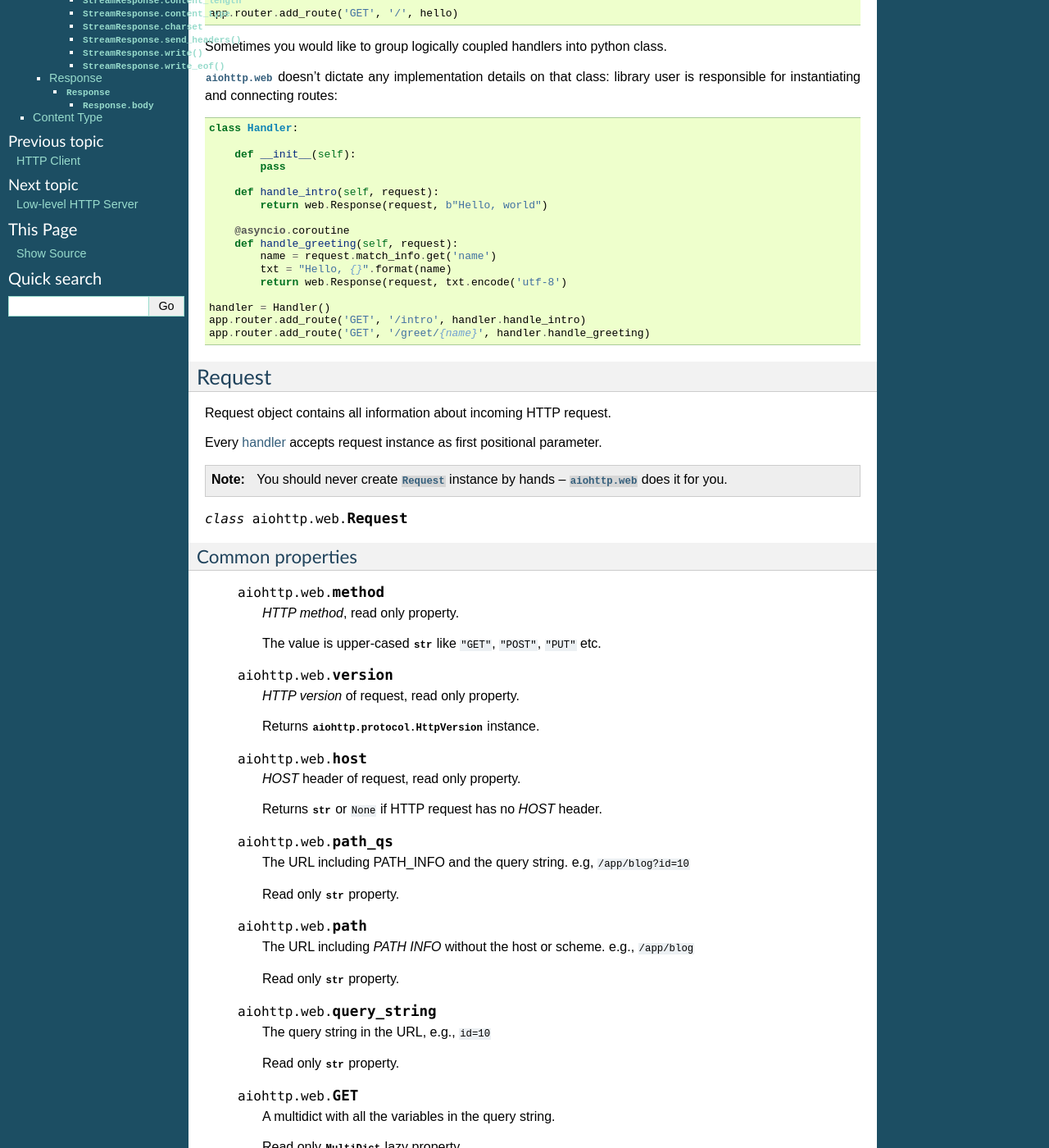
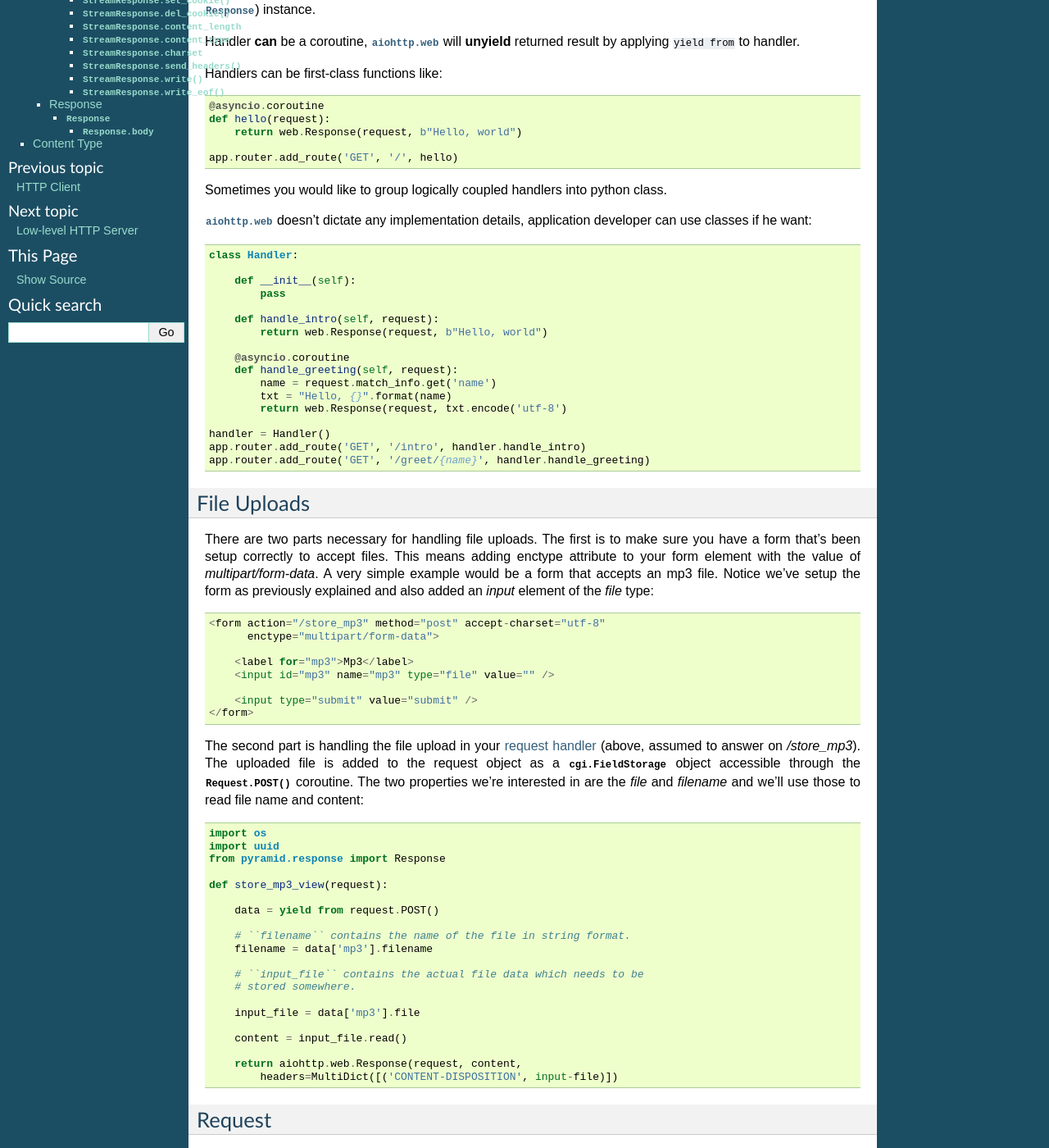
Before and after one commit to MegaDev007/aiohttp, a Sphinx documentation site: the page built from docs/web.rst, in a window 1280 px wide and 1400 px high, scrolled down 1002 px. Shown: the whole window at 82% size. Built offline with Sphinx 7.4.7, drawn with Linux system fonts in a browser that asks for light colours; some of the changed text lies outside the part shown.

Commit message:
Add example for aiohttp.web file uploads

```diff
--- a/docs/web.rst
+++ b/docs/web.rst
@@ -43,6 +44,18 @@ After that create server and run *asyncio loop* as usual::
        pass
 
 That's it.
+
+
+.. _web-router:
+
+Router
+------
+
+Router is any object that implements :class:`AbstractRouter` interface.
+
+:mod:`aiohttp.web` provides single implementation called :class:`UrlDispatcher`.
+
+:class:`Application` uses :class:`UrlDispatcher` as :meth:`router` by default.
 
 .. _web-handler:
 
@@ -66,9 +79,8 @@ Handlers can be first-class functions like::
 
 Sometimes you would like to group logically coupled handlers into python class.
 
-:mod:`aiohttp.web` doesn't dictate any implementation details on that
-class: library user is responsible for instantiating and
-connecting routes::
+:mod:`aiohttp.web` doesn't dictate any implementation details,
+application developer can use classes if he want::
 
    class Handler:
 
@@ -87,6 +99,57 @@ connecting routes::
    handler = Handler()
    app.router.add_route('GET', '/intro', handler.handle_intro)
    app.router.add_route('GET', '/greet/{name}', handler.handle_greeting)
+
+
+.. _web-file-upload:
+
+File Uploads
+------------
+
+There are two parts necessary for handling file uploads. The first is
+to make sure you have a form that’s been setup correctly to accept
+files. This means adding enctype attribute to your form element with
+the value of *multipart/form-data*. A very simple example would be a
+form that accepts an mp3 file. Notice we’ve setup the form as
+previously explained and also added an *input* element of the *file*
+type::
+
+   <form action="/store_mp3" method="post" accept-charset="utf-8"
+         enctype="multipart/form-data">
+
+       <label for="mp3">Mp3</label>
+       <input id="mp3" name="mp3" type="file" value="" />
+
+       <input type="submit" value="submit" />
+   </form>
+
+The second part is handling the file upload in your :ref:`request
+handler<web-handler>` (above, assumed to answer on
+*/store_mp3*). The uploaded file is added to the request object as
+a :class:`cgi.FieldStorage` object accessible through the :meth:`Request.POST`
+coroutine. The two properties we’re interested in are the *file* and
+*filename* and we’ll use those to read file name and content::
+
+    import os
+    import uuid
+    from pyramid.response import Response
+
+    def store_mp3_view(request):
+
+        data = yield from request.POST()
+
+        # ``filename`` contains the name of the file in string format.
+        filename = data['mp3'].filename
+
+        # ``input_file`` contains the actual file data which needs to be
+        # stored somewhere.
+
+        input_file = data['mp3'].file
+
+        content = input_file.read()
+
+        return aiohttp.web.Response(request, content,
+            headers=MultiDict([('CONTENT-DISPOSITION', input-file)])
 
 
 .. _web-request:
```
Also changed, not shown: other parts of docs/web.rst (+3 -2 lines).
